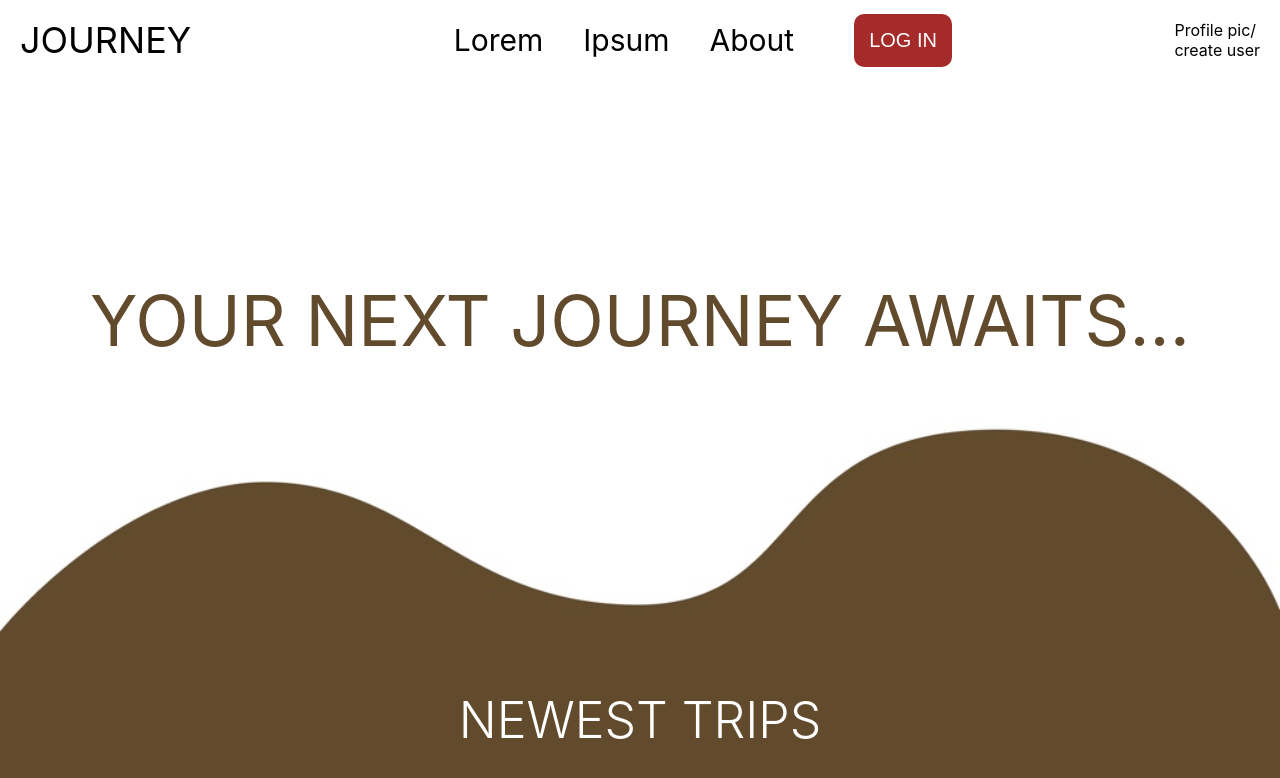
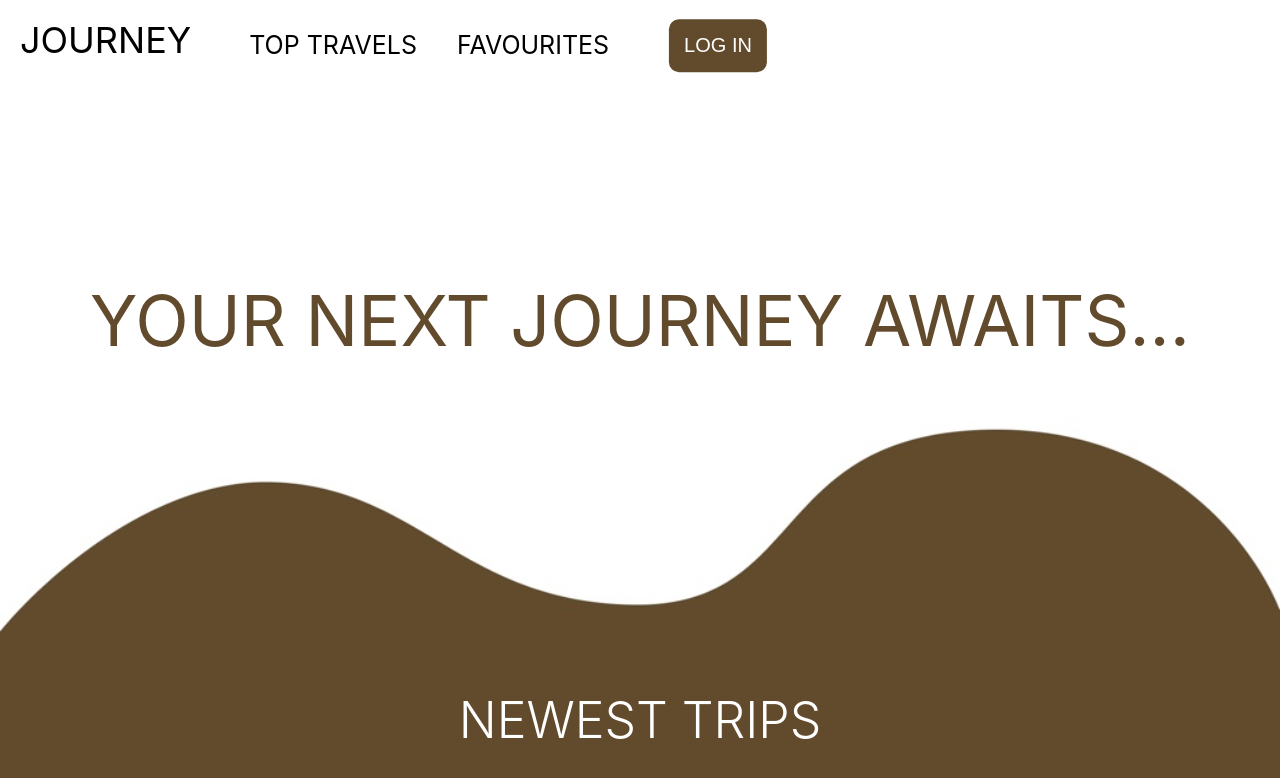
Before and after one commit to Zafewood/Journey, a React (Create React App) app in the folder journey_frontend/: page / in a window 1280 px wide. Shown: the top 778 px of the page. Built offline with nearby package versions, Linux system fonts and the light colour scheme.

Commit message:
Center the NavBar
Changed names on button in NavBar and centered it

```diff
--- a/journey_frontend/src/components/NavBar.jsx
+++ b/journey_frontend/src/components/NavBar.jsx
@@ -15,24 +15,22 @@ function NavBar() {
         <div class="nav-mid">
             <ul>
                 <li>
-                    <Link to='/'>Lorem</Link>
+                    <Link to='/'>TOP TRAVELS</Link>
                 </li>
                 <li>
-                    <Link to='/'>Ipsum</Link>
-                </li>
-                <li>
-                    <Link to='/about'>About</Link>
+                    <Link to='/'>FAVOURITES</Link>
                 </li>
                 <li>
                 <button className="my-journey-btn"><Link class="test" to='/loginpage'>LOG IN</Link></button>
                 </li>
             </ul>
         </div>
+        {/*}
         <div className="nav-right">
             <p>Profile pic/</p>
             <p>create user</p>
         </div>
-
+        */}
     </nav>
   )
 }
--- a/journey_frontend/src/styles/NavBar.css
+++ b/journey_frontend/src/styles/NavBar.css
@@ -27,20 +27,20 @@ a {
     margin-left: 20px;
 }
 
-.nav-mid {
 
-}
 
 .nav-mid ul {
     display: flex;
     align-items: center;
-    font-size: 30px;
+
+    transform: translate(-92%, 10%);
+    font-size: 25px;
 }
 
 .my-journey-btn {
     margin-left: 20px;
     font-size: 20px;
-    background-color: brown;
+    background-color: #624b2d;
     padding: 15px;
     outline: none;
     border-radius: 10px;
@@ -50,7 +50,7 @@ a {
 .my-journey-btn a {
     color: white;
 }
-
+/*
 .nav-right {
     margin-right: 20px;
 }
@@ -62,4 +62,4 @@ a {
 .user-pic {
     width: 50px;
     height: 50px;
-}
+}*/
```
